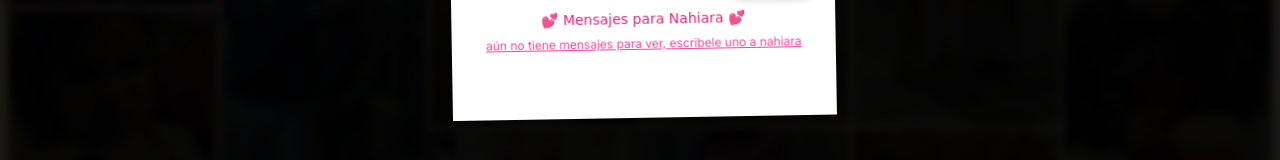
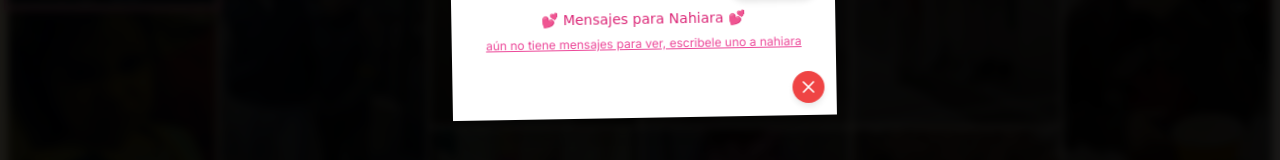
Before and after one commit to leanmaga/invitacionnahiara, a Next.js app: page / in a window 1280 px wide. Both pictures are taken after a click on the button 112 px from the left and 2266 px from the top of the page. Shown: the part 2440-2600 px from the top of the page. Built offline with nearby package versions, Linux system fonts and the light colour scheme; no server answers; the database is empty; a web font is replaced by a local one.

Commit message:
agregar cruz en la parte frontal del polaroid

```diff
--- a/src/components/MasonryGallery.js
+++ b/src/components/MasonryGallery.js
@@ -453,6 +453,17 @@ const MasonryGallery = () => {
                       </div>
                     </div>
                   )}
+
+                  <button
+                    type="button"
+                    onClick={closeModal}
+                    onKeyDown={(e) => handleKeyDown(e, closeModal)}
+                    className="close-button"
+                    aria-label="Cerrar ventana de imagen"
+                    tabIndex={0}
+                  >
+                    <X size={isMobile ? 24 : 20} />
+                  </button>
                 </div>
               </div>
 
```
